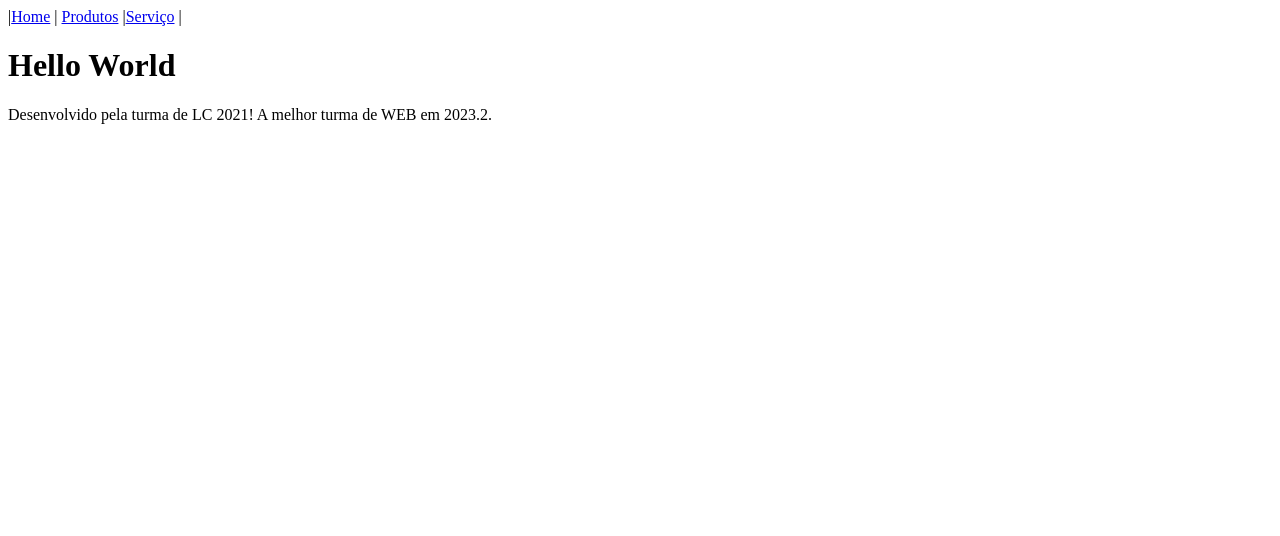
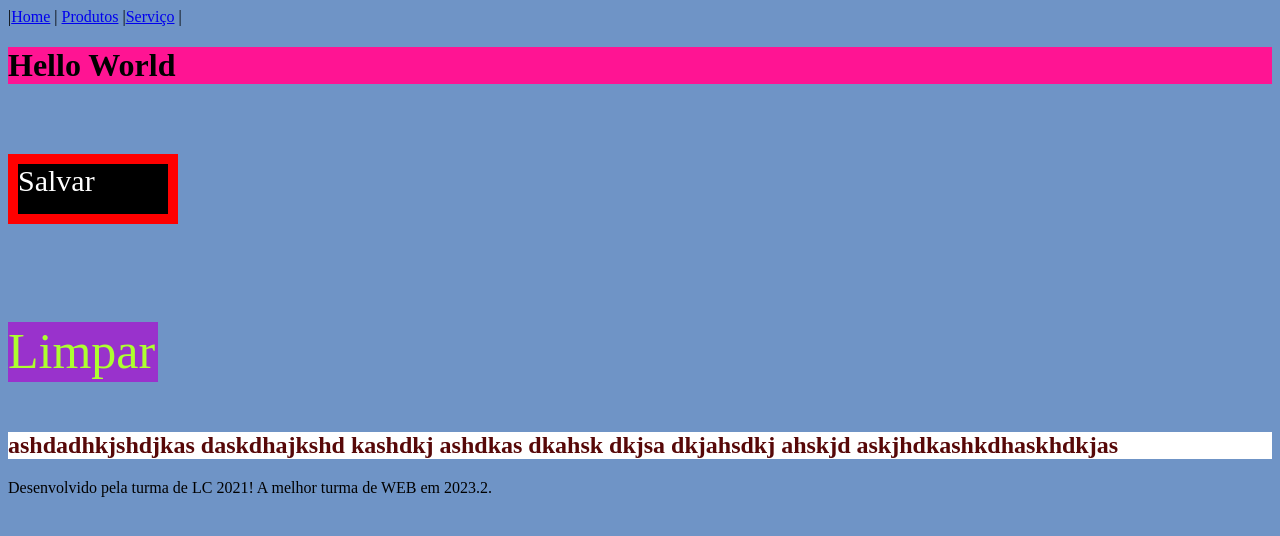
Before and after one commit to robertoyuri/web2023.2, a Django app: page /consultorio/ in a window 1280 px wide. Shown: the top 536 px of the page. Run offline with Django 4.2, Linux system fonts and the light colour scheme.

Commit message:
Aula CSS

```diff
--- /dev/null
+++ b/consultorio/static/css/style.css
@@ -0,0 +1,14 @@
+body{
+    background-color: #6f94c6;
+}
+h1{
+    background-color: deeppink;
+}
+.botao{
+    background-color: black;
+    color: white;
+    font-size: 30px;
+    height: 50px;
+    width: 150px;
+    border: 10px solid red;
+}
--- a/consultorio/templates/base.html
+++ b/consultorio/templates/base.html
@@ -4,6 +4,8 @@
 <head>
     <meta charset="UTF-8">
     <title>{% block title %}{% endblock %}</title>
+    <link rel="stylesheet" href="{% static 'css/style.css' %}"/>
+    {% block head %}{% endblock %}
 </head>
 <body>
 {% block menu %}{% endblock %}
--- a/consultorio/templates/home.html
+++ b/consultorio/templates/home.html
@@ -3,4 +3,15 @@
 {% block title %}Home{% endblock %}
 {% block body %}
 <h1>Hello World</h1>
+<br>
+<p class="botao">Salvar</p>
+<br>
+<p style="color: greenyellow; background-color: darkorchid; height: 60px; width: 150px; font-size: 50px;">Limpar</p>
+<h2 class="texto">ashdadhkjshdjkas daskdhajkshd kashdkj ashdkas dkahsk dkjsa dkjahsdkj ahskjd askjhdkashkdhaskhdkjas</h2>
+<style>
+    .texto{
+        color: #570808;
+        background-color: white;
+    }
+</style>
 {% endblock %}
```
